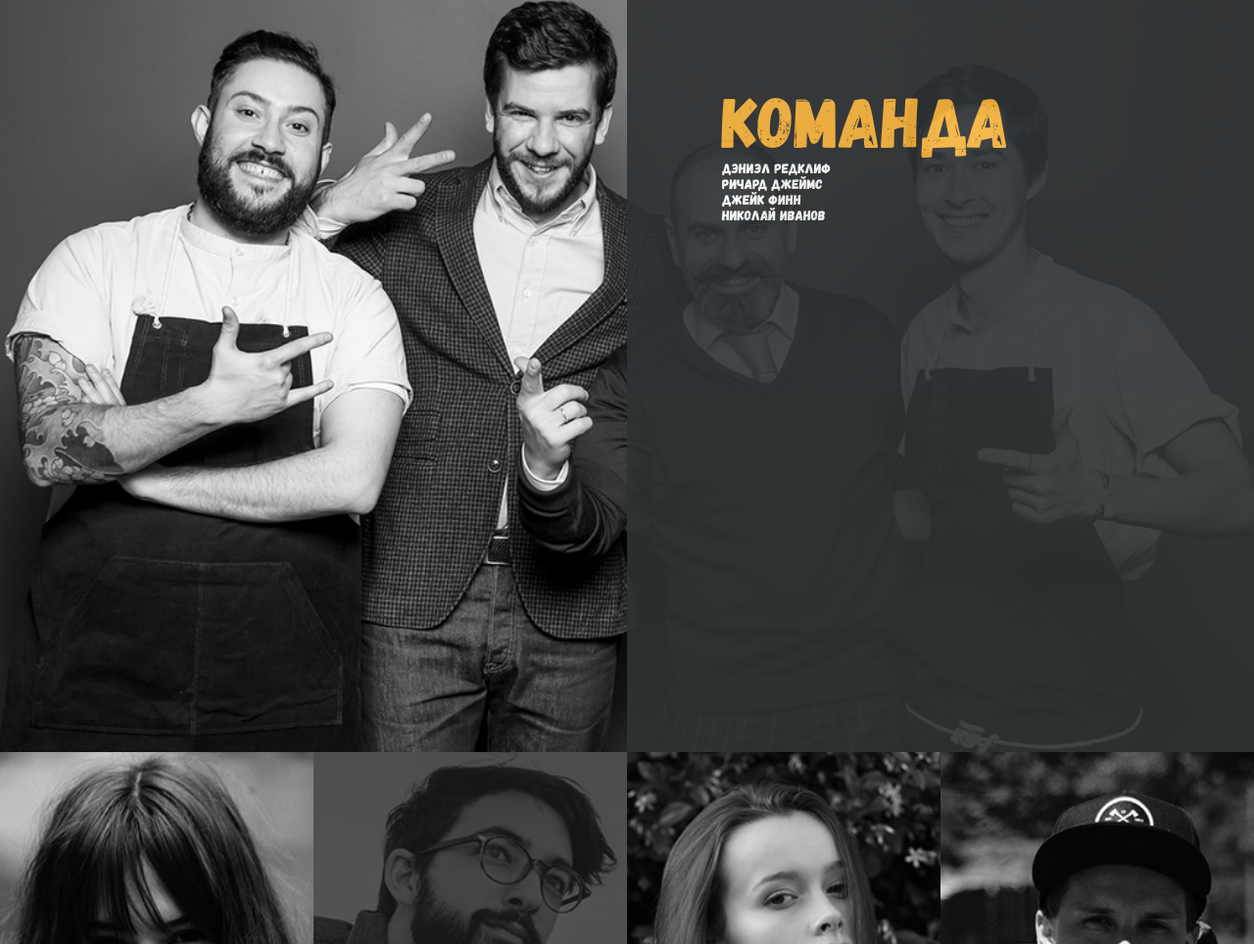
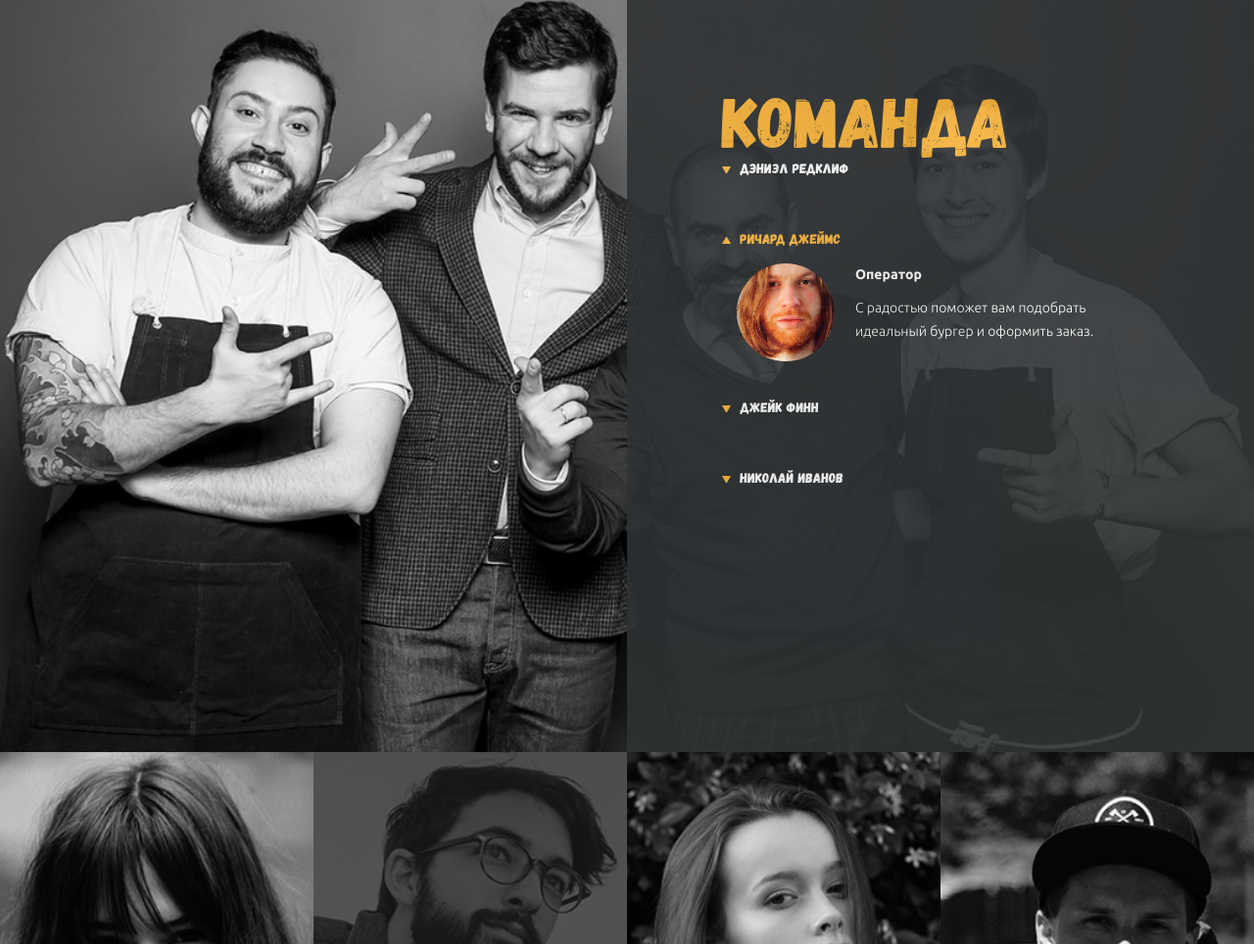
Before and after one commit to ArmoGidec/mr.burger, a plain HTML site: page index.html in a window 1280 px wide. Shown: the part 1632-2596 px from the top of the page at 98% size. Drawn offline with Linux system fonts and the light colour scheme.

Commit message:
finish team section

```diff
--- /dev/null
+++ b/css/layout/icon.scss
@@ -0,0 +1,8 @@
+.caret-down {
+    display: inline-block;
+    width: 9px;
+    height: 7px;
+    border-style: solid;
+    border-width: 7px 4.5px 0 4.5px;
+    border-color: $yellow transparent transparent transparent;
+}
--- a/css/main.scss
+++ b/css/main.scss
@@ -2,6 +2,7 @@
 @import './layout/fonts.scss';
 @import './layout/reset.scss';
 @import './layout/base.scss';
+@import './layout/icon.scss';
 
 @import './sections/greeting.scss';
 @import './sections/best.scss';
--- a/css/sections/team.scss
+++ b/css/sections/team.scss
@@ -20,20 +20,56 @@
     color: $yellow;
 }
 
+.team__member {
+    & + .team__member {
+        margin-top: 39px;
+    }
+}
+
+.team__member-name {
+    display: inline-block;
+    padding-left: 5px;
+}
+
 .team__member-desctiption {
     font-family: Ubuntu;
     font-weight: 300;
     height: 0;
-    visibility: hidden;
+    // visibility: hidden;
+    overflow: hidden;
+    padding-top: 17px;
+    padding-left: 15px;
+}
+
+.team__member-avatar {
+    width: 100px;
+    height: 100px;
+    background: center center / cover no-repeat;
+    border-radius: 50%;
+}
+
+.team__member-text {
+    flex: 1;
+    padding-left: 21px;
+    line-height: 1.71;
 }
 
 .team__member-post {
     font-weight: bold;
+    margin-bottom: 10px;
 }
 
 .team__member--active {
+    .caret-down {
+        transform: rotate(180deg);
+    }
+    .team__member-name {
+        color: $yellow;
+    }
     .team__member-desctiption {
+        display: flex;
         height: 100%;
-        visibility: visible;
+        // visibility: visible;
+        overflow: auto;
     }
 }
--- a/index.html
+++ b/index.html
@@ -97,36 +97,48 @@
                         <i class="caret-down"></i>
                         <div class="team__member-name">Дэниэл Редклиф</div>
                         <div class="team__member-desctiption">
-                            <div class="team__member-avatar"><img src="" alt=""></div>
+                            <div class="team__member-avatar" style="background-image: url('./images/aphex.png');"></div>
+                            <div class="team__member-text">
                                 <div class="team__member-post">Оператор</div>
-                            <div class="team__member-duties">С радостью поможет вам подобрать идеальный бургер и оформить заказ.</div>
+                                <div class="team__member-duties">С радостью поможет вам подобрать идеальный бургер и
+                                    оформить заказ.</div>
+                            </div>
                         </div>
                     </li>
-                    <li class="team__member фсе">
+                    <li class="team__member team__member--active">
                         <i class="caret-down"></i>
                         <div class="team__member-name">Ричард Джеймс</div>
                         <div class="team__member-desctiption">
-                            <div class="team__member-avatar"><img src="" alt=""></div>
+                            <div class="team__member-avatar" style="background-image: url('./images/aphex.png');"></div>
+                            <div class="team__member-text">
                                 <div class="team__member-post">Оператор</div>
-                            <div class="team__member-duties">С радостью поможет вам подобрать идеальный бургер и оформить заказ.</div>
+                                <div class="team__member-duties">С радостью поможет вам подобрать идеальный бургер и
+                                    оформить заказ.</div>
+                            </div>
                         </div>
                     </li>
                     <li class="team__member">
                         <i class="caret-down"></i>
                         <div class="team__member-name">Джейк Финн</div>
                         <div class="team__member-desctiption">
-                            <div class="team__member-avatar"><img src="" alt=""></div>
+                            <div class="team__member-avatar" style="background-image: url('./images/aphex.png');"></div>
+                            <div class="team__member-text">
                                 <div class="team__member-post">Оператор</div>
-                            <div class="team__member-duties">С радостью поможет вам подобрать идеальный бургер и оформить заказ.</div>
+                                <div class="team__member-duties">С радостью поможет вам подобрать идеальный бургер и
+                                    оформить заказ.</div>
+                            </div>
                         </div>
                     </li>
                     <li class="team__member">
                         <i class="caret-down"></i>
                         <div class="team__member-name">Николай Иванов</div>
                         <div class="team__member-desctiption">
-                            <div class="team__member-avatar"><img src="" alt=""></div>
+                            <div class="team__member-avatar" style="background-image: url('./images/aphex.png');"></div>
+                            <div class="team__member-text">
                                 <div class="team__member-post">Оператор</div>
-                            <div class="team__member-duties">С радостью поможет вам подобрать идеальный бургер и оформить заказ.</div>
+                                <div class="team__member-duties">С радостью поможет вам подобрать идеальный бургер и
+                                    оформить заказ.</div>
+                            </div>
                         </div>
                     </li>
                 </ul>
```
Also changed, not shown: css/main.css, images/aphex.png (added), 1 other file. Lines whose indentation alone changed are shown as unchanged.
